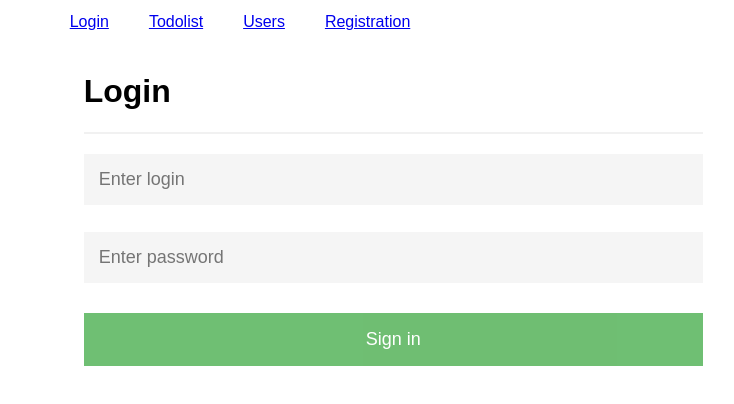
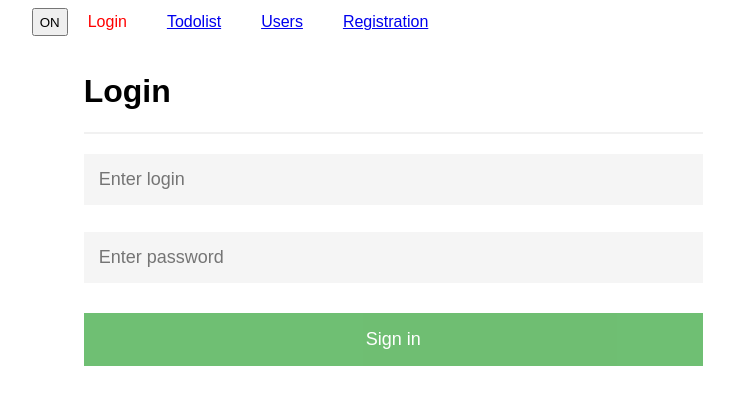
Before and after one commit to sazanik/react-task-manager, a React (Create React App) app: page / in a window 1280 px wide. Shown: the top 404 px of the page, without its empty margins (400-1134 px from the left). Built offline with nearby package versions, Linux system fonts and the light colour scheme.

Commit message:
feat: add basic routing

```diff
--- a/src/app/App.css
+++ b/src/app/App.css
@@ -13,3 +13,8 @@
     display: inline-block;
     margin: 5px 20px;
 }
+
+.routing a.active {
+    color: red;
+    text-decoration: none;
+}
--- a/src/app/App.js
+++ b/src/app/App.js
@@ -1,43 +1,37 @@
-import React from 'react'
+import React, {useState} from 'react'
 import Login from '../pages/Login/Login'
 import Todolist from '../pages/Todolist/Todolist'
 import Users from '../pages/Users/Users'
 import Registration from '../pages/Registration/Registration'
 import ErrorBoundary from "../errorBoundary/ErrorBoundary";
 
-import {BrowserRouter as Router, Link, Route} from 'react-router-dom'
+import {BrowserRouter as Router, NavLink, Switch, Redirect, Route} from 'react-router-dom'
 
 import './App.css'
 
 function App() {
+  const [isLoggedIn, setIsLoggedIn] = useState(false)
+
   return (
     <ErrorBoundary>
       <Router>
         <div className='routing'>
-          <Link to='/'>Login</Link>
-          <Link to='/todolist'>Todolist</Link>
-          <Link to='/users'>Users</Link>
-          <Link to='/registration'>Registration</Link>
+          <button onClick={() => setIsLoggedIn(true)}>ON</button>
+          <NavLink to='/' exact>Login</NavLink>
+          <NavLink to='/todolist'>Todolist</NavLink>
+          <NavLink to='/users'>Users</NavLink>
+          <NavLink to='/registration'>Registration</NavLink>
         </div>
 
         <div className='App'>
-          <Route exact path='/'>
-            <Login/>
-          </Route>
-
-          <Route exact path='/todolist'>
-            <Todolist/>
-          </Route>
-
-          <Route exact path='/users'>
-            <Users/>
-          </Route>
-
-          <Route exact path='/registration'>
-            <Registration/>
-          </Route>
-
-
+          <Switch>
+            <Route exact path='/' component={Login}/>
+            {isLoggedIn ?  <Route path='/todolist' component={Todolist}/> : null}
+            <Route path='/users' component={Users}/>
+            <Route path='/registration' component={Registration}/>
+            <Redirect to='/'/>
+            {/*<Route render={() => <h1>404 not found</h1>}/>*/}
+          </Switch>
         </div>
       </Router>
     </ErrorBoundary>
--- a/src/components/ColumnTaskList.js
+++ b/src/components/ColumnTaskList.js
@@ -1,10 +1,10 @@
 import React from 'react'
 import TaskList from './TaskList'
 import {connect} from 'react-redux'
+import {withRouter} from 'react-router-dom'
 import {addTask, toggleVisibleList, enteredText, clearInput} from '../redux/actions/actions'
 
-function ColumnTaskList({box, addTask, toggleVisibleList, enteredText, clearInput}) {
-
+function ColumnTaskList({/*history,*/ box, addTask, toggleVisibleList, enteredText, clearInput}) {
   const handleSubmit = (e, box) => {
     e.preventDefault()
     const input = e.target.firstChild
@@ -37,4 +37,4 @@ function ColumnTaskList({box, addTask, toggleVisibleList, enteredText, clearInpu
 export default connect(
   (state) => ({bank: state}),
   {addTask, toggleVisibleList, enteredText, clearInput}
-)(ColumnTaskList)
+)(withRouter(ColumnTaskList))
--- a/src/pages/Login/Login.js
+++ b/src/pages/Login/Login.js
@@ -1,5 +1,4 @@
 import React from 'react'
-import {Link} from 'react-router-dom'
 import './Login.css'
 
 function Login() {
```
Lines whose indentation alone changed are shown as unchanged.
